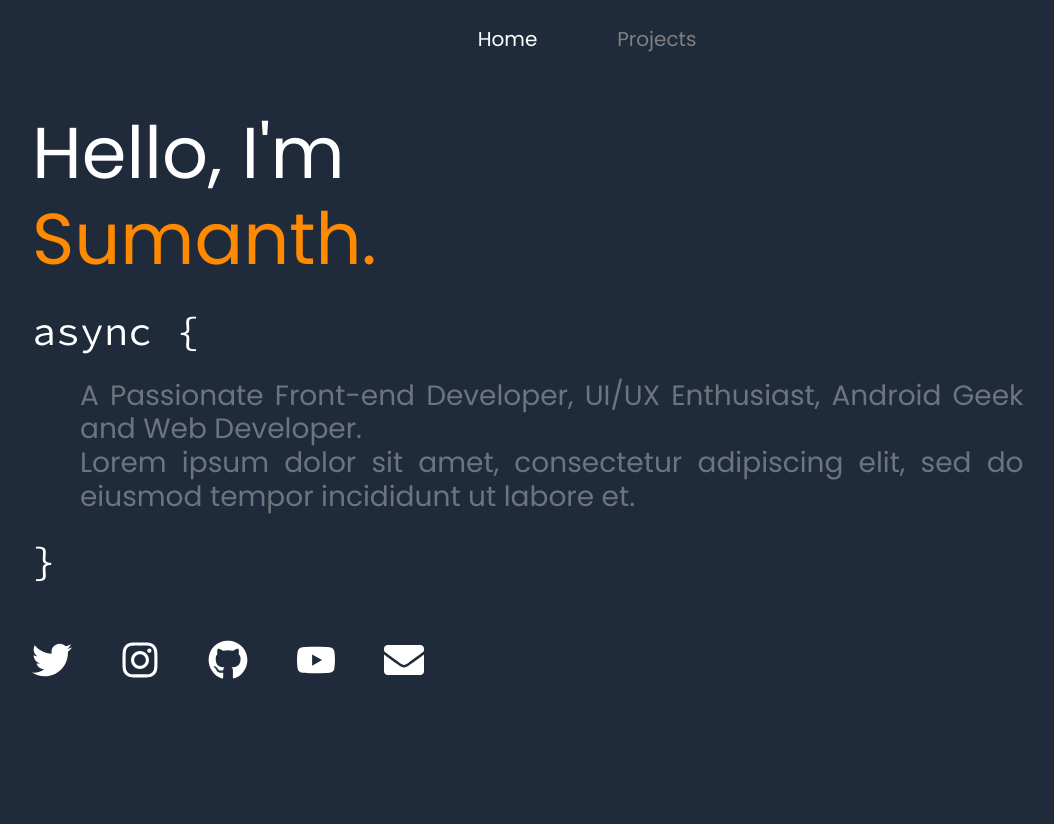
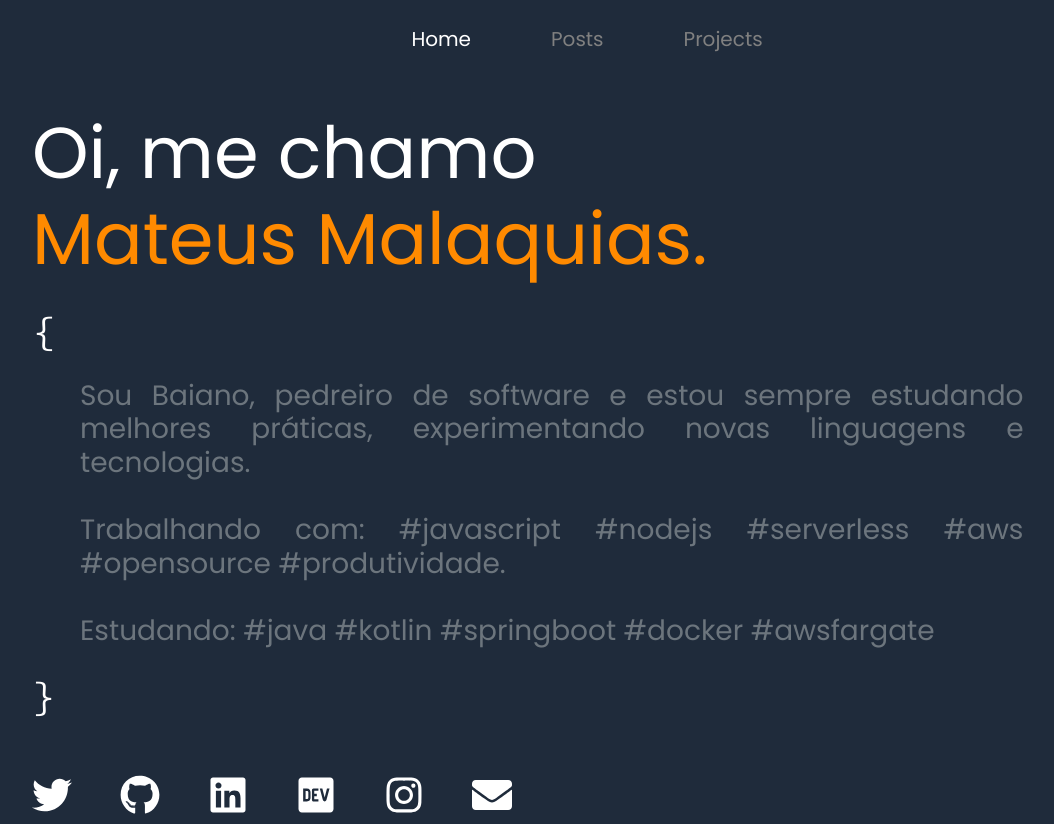
Before and after one commit to malaquiasdev/malaquias.dev, a Gatsby site: page / in a window 1280 px wide. Shown: the whole page, without its empty margins (53-1107 px from the left). Before the commit the page ends 800 px from the top, so only its background shows below. Built offline with nearby package versions, Linux system fonts and the light colour scheme; Gatsby itself is replaced by a stand-in of ours.

Commit message:
second commit

```diff
--- a/gatsby-config.js
+++ b/gatsby-config.js
@@ -1,8 +1,8 @@
 module.exports = {
   siteMetadata: {
-    title: `Gatsby Default Starter`,
-    description: `Kick off your next, great Gatsby project with this default starter. This barebones starter ships with the main Gatsby configuration files you might need.`,
-    author: `@gatsbyjs`,
+    title: `MalaquiasDEV | A Vida, o código e tudo mais`,
+    description: `Baiano | Pedreiro de Software | Estou sempre buscando por melhores práticas, experimentando novas linguagens e tecnologias.`,
+    author: `@malaquiasdev`,
   },
   plugins: [
     `gatsby-plugin-react-helmet`,
@@ -25,7 +25,7 @@ module.exports = {
         background_color: `#FFF`,
         theme_color: `#663399`,
         display: `minimal-ui`,
-        icon: `src/images/gatsby-icon.png`, // This path is relative to the root of the site.
+        icon: `src/images/perfil.png`, // This path is relative to the root of the site.
       },
     },
     `gatsby-transformer-yaml`,
--- a/src/components/appbar.js
+++ b/src/components/appbar.js
@@ -9,6 +9,9 @@ export default function Appbar() {
           <Intent to="/">Home</Intent>
         </li>
         <li className="nav-item mx-4">
+          <Intent to="/posts">Posts</Intent>
+        </li>
+        <li className="nav-item mx-4">
           <Intent to="/projects">Projects</Intent>
         </li>
       </ul>
--- a/src/components/info.js
+++ b/src/components/info.js
@@ -3,7 +3,8 @@ import React from "react"
 import {
   FaTwitter as Twitter,
   FaGithub as Github,
-  FaYoutube as Youtube,
+  FaLinkedin as Linkedin,
+  FaDev as DevTO,
   FaInstagram as Insta,
   FaEnvelope as Mail,
 } from "react-icons/fa"
@@ -13,34 +14,37 @@ export default function info() {
     <div className="container">
       <div className="my-5"></div>
       <div className="display-3" style={{ color: "#FF8A00" }}>
-        <span style = {{color : "white"}}>Hello, I'm</span> <br />
-        Sumanth.
+        <span style = {{color : "white"}}>Oi, me chamo</span> <br />
+        Mateus Malaquias.
       </div>
-      <div className="h1 code mt-4 mb-3">async {"{"}</div>
+      <div className="h1 code mt-4 mb-3">{"{"}</div>
       <div className="text-muted mx-5 my-4 h3 text-justify info">
-        A Passionate Front-end Developer, UI/UX Enthusiast, Android Geek and Web
-        Developer.
-        <br /> Lorem ipsum dolor sit amet, consectetur adipiscing elit, sed do
-        eiusmod tempor incididunt ut labore et.
+          Sou Baiano, pedreiro de software e estou sempre estudando melhores práticas, experimentando novas linguagens e tecnologias.
+        <br /> <br />
+        Trabalhando com: #javascript #nodejs #serverless #aws #opensource #produtividade.
+        <br />  <br />
+        Estudando: #java #kotlin #springboot #docker #awsfargate
       </div>
       <div className="h1 code mt-2 mb-3">{"}"}</div>
       <div className="h1 mt-5">
-        <a className="mr-5 icon" href="https://twitter.com/Mr404Found">
+        <a className="mr-5 icon" href="https://twitter.com/malaquiasdev">
           <Twitter />
         </a>
-        <a className="mr-5 icon" href="https://instagram.com/sumanth.zero7">
-          <Insta />
-        </a>
-        <a className="mr-5 icon" href="https://github.com/Mr404Found">
+        <a className="mr-5 icon" href="https://github.com/malaquiasdev">
           <Github />
         </a>
         <a
-          className="mr-5 icon"
-          href="https://www.youtube.com/channel/UCw0FDIL-HpcfzEZrjcQwhMQ"
-        >
-          <Youtube />
+          className="mr-5 icon" href="https://www.linkedin.com/in/mateus-malaquias-692532b5/">
+          <Linkedin />
         </a>
-        <a className="mr-5 icon" href="mailto://contactmr404here@gmail.com">
+        <a
+          className="mr-5 icon" href="https://dev.to/malaquiasdev">
+          <DevTO />
+        </a>
+        <a className="mr-5 icon" href="https://www.instagram.com/malaquiasdev/">
+          <Insta />
+        </a>
+        <a className="mr-5 icon" href="mailto://mateusmalaquiasdev@outlook.com">
           <Mail />
         </a>
       </div>
--- a/src/pages/index.js
+++ b/src/pages/index.js
@@ -11,7 +11,7 @@ function index() {
       <Info />
       <Helmet>
         <meta charSet="utf-8" />
-        <title>Home | Sumanth</title>
+        <title>MalaquiasDEV | A Vida, o código e tudo mais</title>
       </Helmet>
     </div>
   )
```
Also changed, not shown: src/pages/projects.js (+25 -44 lines), src/images/perfil.png (added).
